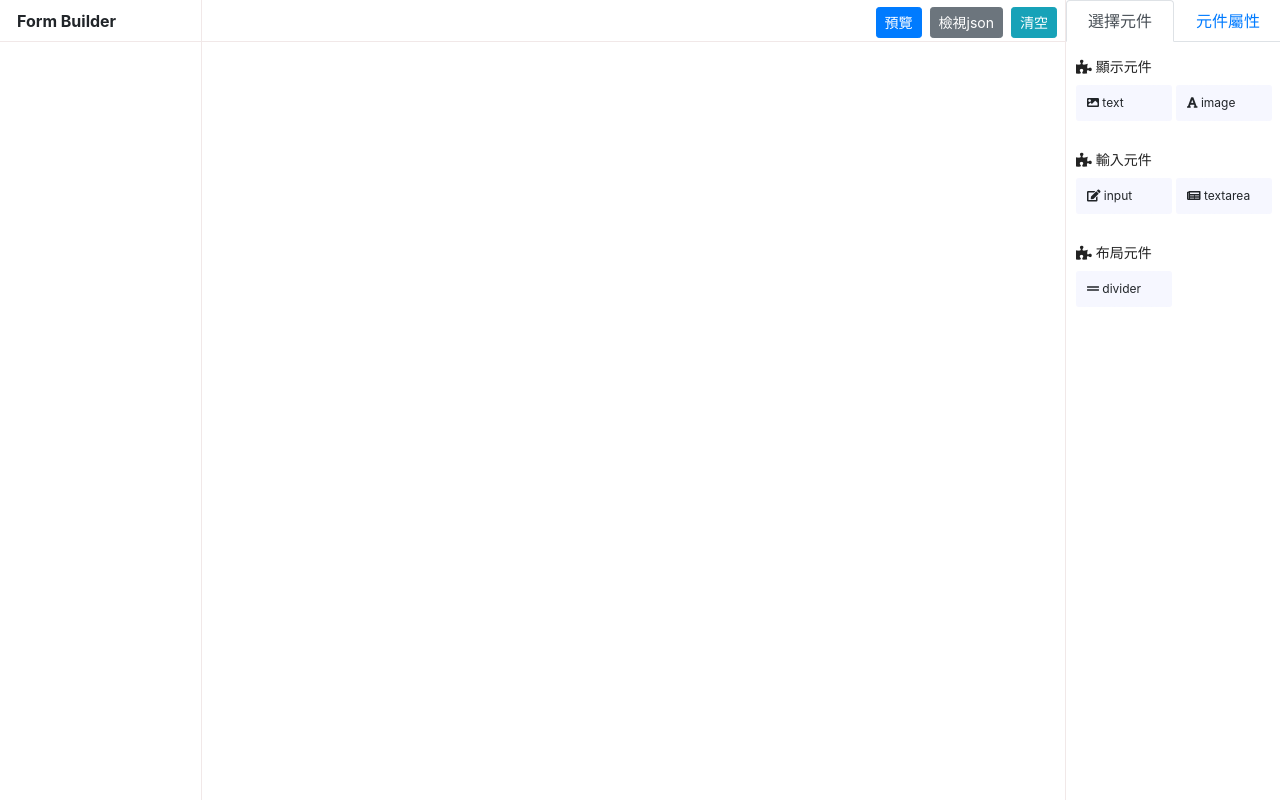
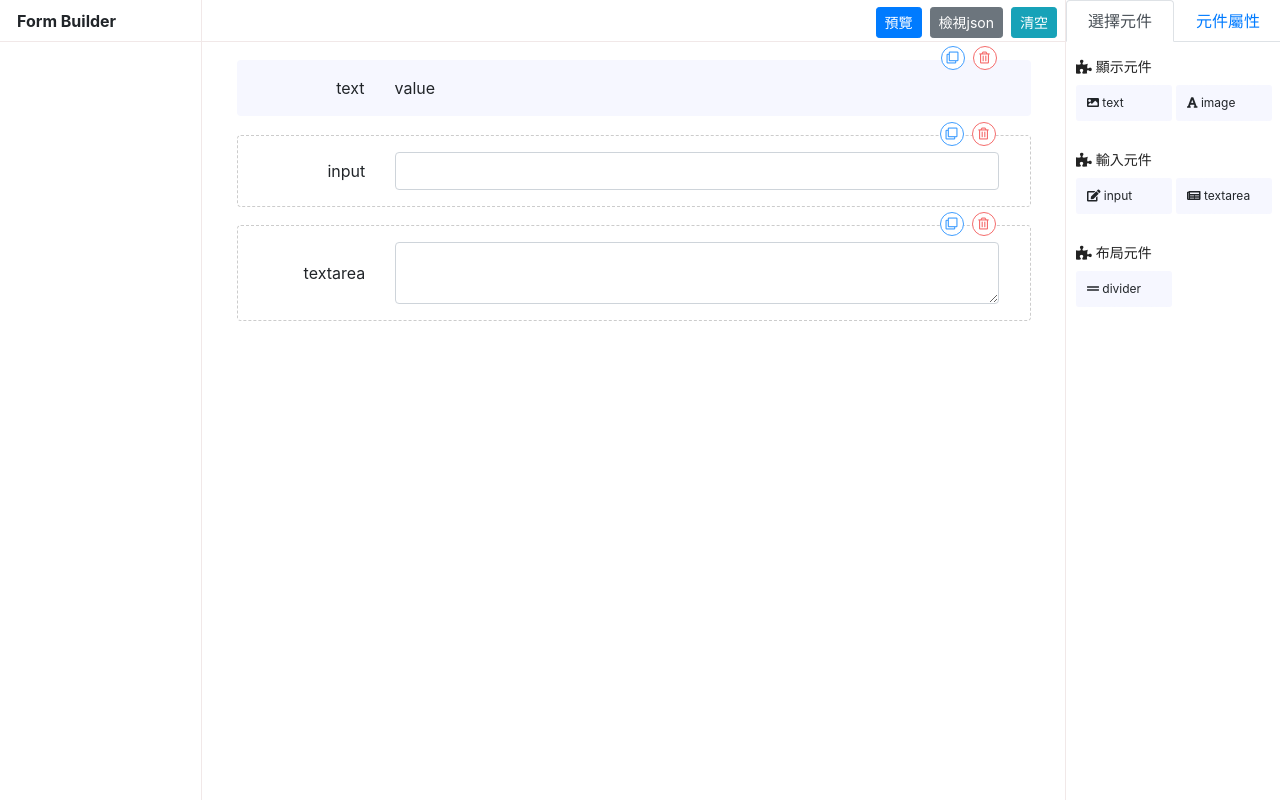
Before and after one commit to 7070587/farm-vue, a Vue app: page /w-home in a window 1280 px wide. Built offline with nearby package versions, Linux system fonts and the light colour scheme.

Commit message:
Add | textarea.vue, text.vue, input.vue

```diff
--- /dev/null
+++ b/src/components/form-builders/input/input.vue
@@ -0,0 +1,91 @@
+<template>
+    <b-row
+        class="generate--row"
+        :class="{ 'generate--row__selected': isActived }"
+    >
+
+        <b-col cols="2">
+
+            <div class="d-flex flex-column justify-content-center align-items-end w-100 h-100"> input </div>
+        </b-col>
+
+        <b-col cols="10">
+            <DeleteCopy />
+            <b-form-input></b-form-input>
+        </b-col>
+    </b-row>
+</template>
+
+<script lang="ts">
+//#region Import
+//#region Vue
+import { Vue, Component, Prop } from 'vue-property-decorator';
+//#endregion
+
+//#region Module
+//#endregion
+
+//#region Framework
+//#endregion
+
+//#region Src
+//#endregion
+
+//#region Views
+//#endregion
+
+//#region Components
+//#endregion
+
+//#region Components Src
+import DeleteCopy from '@/components/form-builders/action/delete-copy.vue';
+//#endregion
+
+//#region Components Views
+//#endregion
+//#endregion
+
+@Component({
+    components: { DeleteCopy },
+})
+export default class ComponentInput extends Vue {
+    //#region Prop
+    @Prop({
+        type: Boolean, // Boolean, Number, String, Array, Object
+        default: () => false,
+    })
+    private isActived: boolean;
+    //#endregion
+
+    //#region Variables
+
+    //#endregion
+
+    //#region Computed
+    //#endregion
+
+    //#region Watch
+    //#endregion
+
+    //#region Vue Life
+    private async beforeCreate(): Promise<void> {}
+    private async created(): Promise<void> {}
+    private async beforeMount(): Promise<void> {}
+    private async mounted(): Promise<void> {}
+    private async beforeDestroy(): Promise<void> {}
+    private async destroyed(): Promise<void> {}
+    //#endregion
+
+    //#region Init
+    //#endregion
+
+    //#region View Event
+    //#endregion
+
+    //#region Other Function
+    //#endregion
+}
+</script>
+
+<style scoped lang="scss">
+</style>
--- /dev/null
+++ b/src/components/form-builders/text/text.vue
@@ -0,0 +1,89 @@
+<template>
+    <b-row
+        class="generate--row"
+        :class="{ 'generate--row__selected': isActived }"
+    >
+        <b-col cols="2">
+            <div class="d-flex flex-column justify-content-center align-items-end w-100 h-100"> text </div>
+        </b-col>
+
+        <b-col cols="10">
+            <DeleteCopy />
+            <div> value </div>
+        </b-col>
+    </b-row>
+</template>
+
+<script lang="ts">
+//#region Import
+//#region Vue
+import { Vue, Component, Prop } from 'vue-property-decorator';
+//#endregion
+
+//#region Module
+//#endregion
+
+//#region Framework
+//#endregion
+
+//#region Src
+//#endregion
+
+//#region Views
+//#endregion
+
+//#region Components
+//#endregion
+
+//#region Components Src
+import DeleteCopy from '@/components/form-builders/action/delete-copy.vue';
+//#endregion
+
+//#region Components Views
+//#endregion
+//#endregion
+
+@Component({
+    components: { DeleteCopy },
+})
+export default class PureText extends Vue {
+    //#region Prop
+    @Prop({
+        type: Boolean, // Boolean, Number, String, Array, Object
+        default: () => true,
+    })
+    private isActived: boolean;
+    //#endregion
+
+    //#region Variables
+
+    //#endregion
+
+    //#region Computed
+    //#endregion
+
+    //#region Watch
+    //#endregion
+
+    //#region Vue Life
+    private async beforeCreate(): Promise<void> {}
+    private async created(): Promise<void> {}
+    private async beforeMount(): Promise<void> {}
+    private async mounted(): Promise<void> {}
+    private async beforeDestroy(): Promise<void> {}
+    private async destroyed(): Promise<void> {}
+    //#endregion
+
+    //#region Init
+    //#endregion
+
+    //#region View Event
+    //#endregion
+
+    //#region Other Function
+    //#endregion
+}
+</script>
+
+<style scoped lang="scss">
+</style>
--- /dev/null
+++ b/src/components/form-builders/textarea/textarea.vue
@@ -0,0 +1,89 @@
+<template>
+    <b-row
+        class="generate--row"
+        :class="{ 'generate--row__selected': isActived }"
+    >
+        <b-col cols="2">
+            <div class="d-flex flex-column justify-content-center align-items-end w-100 h-100"> textarea </div>
+        </b-col>
+
+        <b-col cols="10">
+            <DeleteCopy />
+            <b-form-textarea></b-form-textarea>
+        </b-col>
+    </b-row>
+</template>
+
+<script lang="ts">
+//#region Import
+//#region Vue
+import { Vue, Component, Prop } from 'vue-property-decorator';
+//#endregion
+
+//#region Module
+//#endregion
+
+//#region Framework
+//#endregion
+
+//#region Src
+//#endregion
+
+//#region Views
+//#endregion
+
+//#region Components
+//#endregion
+
+//#region Components Src
+import DeleteCopy from '@/components/form-builders/action/delete-copy.vue';
+//#endregion
+
+//#region Components Views
+//#endregion
+//#endregion
+
+@Component({
+    components: { DeleteCopy },
+})
+export default class ComponentTextarea extends Vue {
+    //#region Prop
+    @Prop({
+        type: Boolean, // Boolean, Number, String, Array, Object
+        default: () => false,
+    })
+    private isActived: boolean;
+    //#endregion
+
+    //#region Variables
+
+    //#endregion
+
+    //#region Computed
+    //#endregion
+
+    //#region Watch
+    //#endregion
+
+    //#region Vue Life
+    private async beforeCreate(): Promise<void> {}
+    private async created(): Promise<void> {}
+    private async beforeMount(): Promise<void> {}
+    private async mounted(): Promise<void> {}
+    private async beforeDestroy(): Promise<void> {}
+    private async destroyed(): Promise<void> {}
+    //#endregion
+
+    //#region Init
+    //#endregion
+
+    //#region View Event
+    //#endregion
+
+    //#region Other Function
+    //#endregion
+}
+</script>
+
+<style scoped lang="scss">
+</style>
--- a/src/views/home/home.vue
+++ b/src/views/home/home.vue
@@ -1,13 +1,20 @@
 <template>
     <b-row>
-        <b-col cols="2">
+        <b-col
+            class='col'
+            cols="2"
+        >
             <div class="header">
                 <div>Form Builder</div>
             </div>
         </b-col>
 
-        <b-col cols="8">
+        <b-col
+            class='col'
+            cols="8"
+        >
             <div class="center">
+
                 <div class="header">
                     <div class="float-right">
                         <b-button
@@ -36,8 +43,13 @@
                     </div>
                 </div>
 
+                <div class="m-3">
+                    <PureText />
+                    <ComponentInput />
+                    <ComponentTextarea />
+
                     <draggable
-                    class="drawing-board"
+                        class="generate-board"
                         :list="drawingList"
                         :animation="340"
                         group="componentsGroup"
@@ -52,9 +64,14 @@
                         </div>
                     </draggable>
                 </div>
+
+            </div>
         </b-col>
 
-        <b-col cols="2">
+        <b-col
+            class='col'
+            cols="2"
+        >
             <b-tabs fill>
                 <b-tab
                     title="選擇元件"
@@ -123,6 +140,9 @@ import { Vue, Component } from 'vue-property-decorator';
 //#endregion
 
 //#region Components
+import PureText from '@/components/form-builders/text/text.vue';
+import ComponentInput from '@/components/form-builders/input/input.vue';
+import ComponentTextarea from '@/components/form-builders/textarea/textarea.vue';
 //#endregion
 
 //#region Components Src
@@ -144,7 +164,7 @@ interface IComponentList {
 }
 
 @Component({
-    components: { draggable },
+    components: { draggable, PureText, ComponentInput, ComponentTextarea },
 })
 export default class VuePageClass extends Vue {
     //#region Prop
@@ -311,7 +331,7 @@ export default class VuePageClass extends Vue {
 $selected-color: #f6f7ff;
 $border-color: #f1e8e8;
 
-::v-deep .col-2,
+::v-deep .col.col-2,
 .col-8 {
     padding: 0;
 }
```
Also changed, not shown: src/components/form-builders/input/input-setting.vue (added), src/components/form-builders/text/text-setting.vue (added), src/components/form-builders/textarea/textarea-setting.vue (added). Lines whose indentation alone changed are shown as unchanged.
